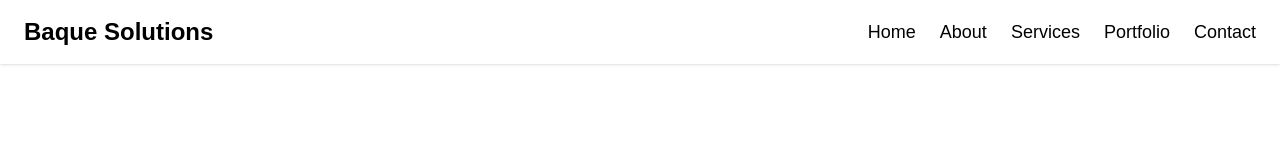
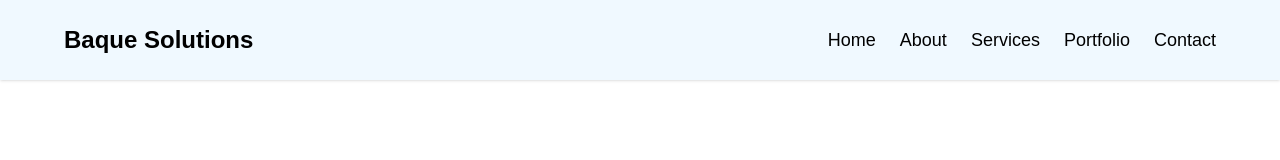
Before and after one commit to tofikvel/Portfolio-tailwindcss, a Next.js app: page / in a window 1280 px wide. Shown: the top 160 px of the page. Built offline with nearby package versions, Linux system fonts and the light colour scheme.

Commit message:
fixed more issues related to the layout and styling

```diff
--- a/components/Navbar.tsx
+++ b/components/Navbar.tsx
@@ -10,14 +10,13 @@ export default function Navbar() {
   const closeMenu = () => setMenuOpen(false);
 
   return (
-    <nav className="w-full bg-white text-black shadow-sm">
-      <div className="max-w-7xl mx-auto px-6">
-        <div className="flex justify-between items-center h-16">
+    <nav className="bg-sky-50 shadow-sm">
+      <div className="max-w-6xl mx-auto px-6 md:px-0">
+        <div className="flex justify-between items-center h-20">
           {/* Logo */}
           <Link href="/" className="text-xl md:text-2xl font-bold">
             Baque Solutions
           </Link>
-
           {/* Desktop Menu */}
           <div className="hidden md:flex space-x-6">
             <Link href="/" className="md:text-lg md:hover:text-gray-600">
@@ -38,17 +37,22 @@ export default function Navbar() {
           </div>
 
           {/* Hamburger */}
-          <button onClick={toggleMenu} className="relative w-8 h-8 flex flex-col justify-center items-center cursor-pointer md:hidden">
+          <button
+            onClick={toggleMenu}
+            className="relative w-8 h-8 flex flex-col justify-center items-center cursor-pointer md:hidden"
+          >
             <span
-              className={`absolute h-0.5 w-6 bg-black transition-transform duration-300 ${menuOpen ? "rotate-45" : "-translate-y-2"
-                }`}
+              className={`absolute h-0.5 w-6 bg-black transition-transform duration-300 ${
+                menuOpen ? "rotate-45" : "-translate-y-2"
+              }`}
             />
             <span
               className={`absolute h-0.5 w-6 bg-black transition-opacity duration-300 ${menuOpen ? "opacity-0" : ""}`}
             />
             <span
-              className={`absolute h-0.5 w-6 bg-black transition-transform duration-300 ${menuOpen ? "-rotate-45" : "translate-y-2"
-                }`}
+              className={`absolute h-0.5 w-6 bg-black transition-transform duration-300 ${
+                menuOpen ? "-rotate-45" : "translate-y-2"
+              }`}
             />
           </button>
         </div>
```
